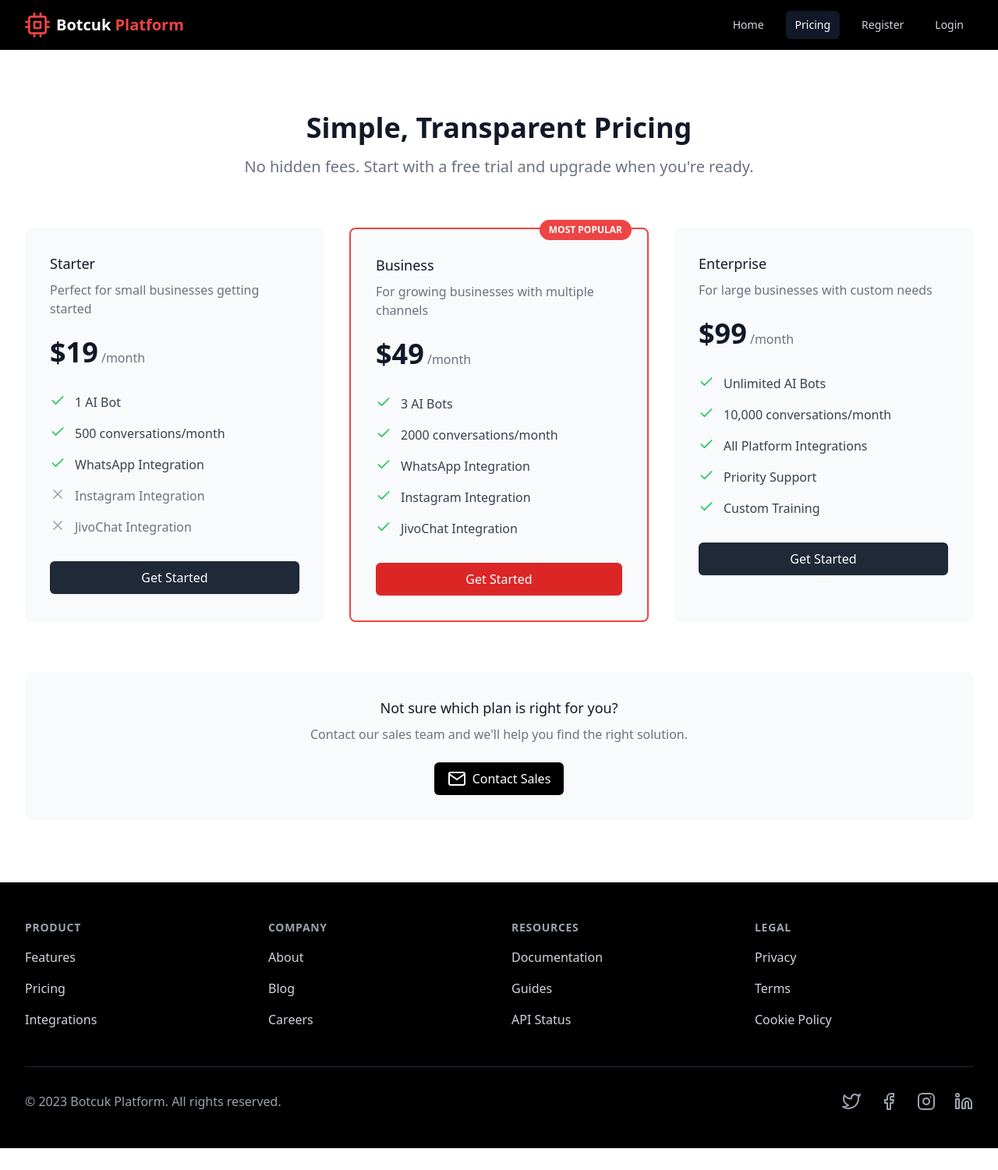
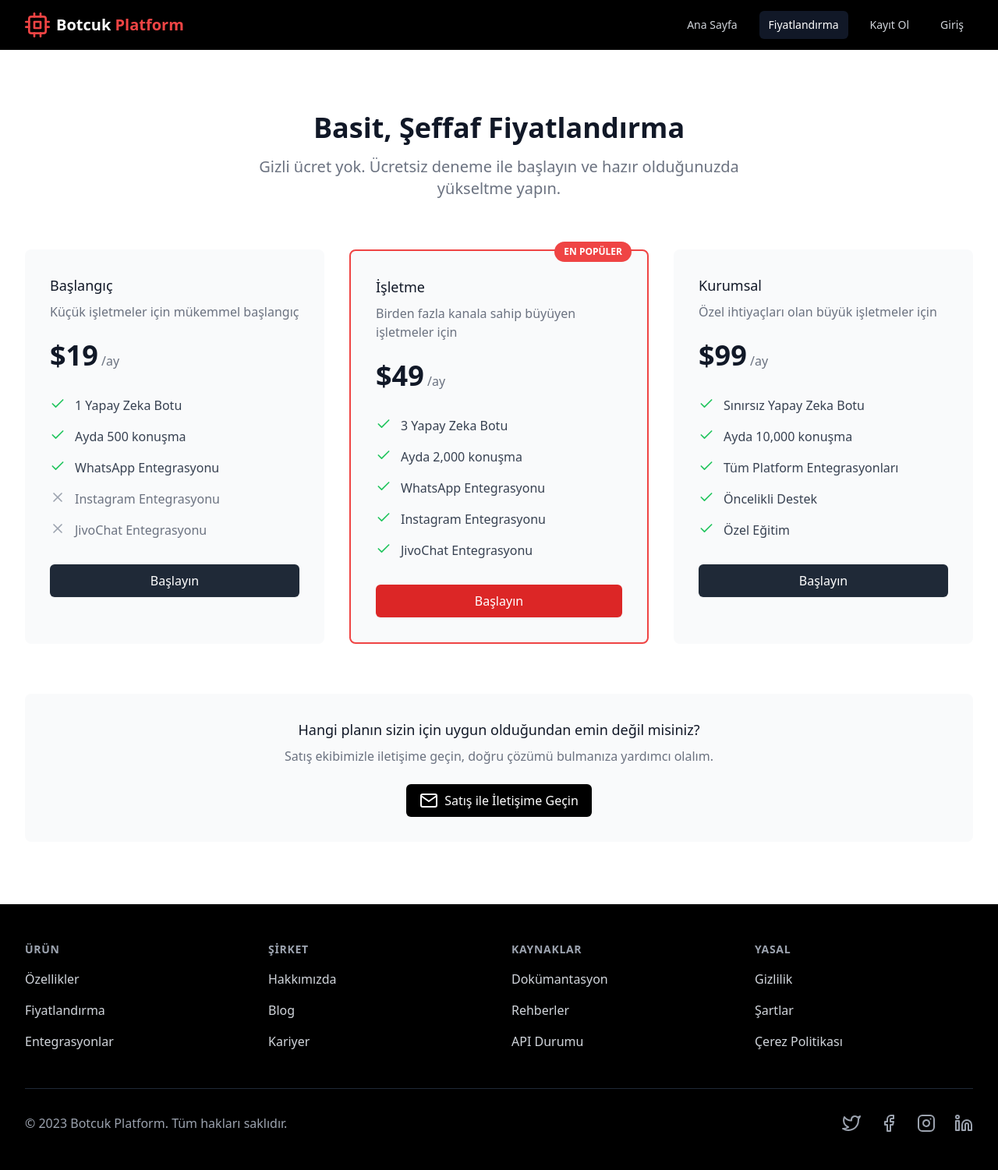
Before and after one commit to sikissavar-pixel/botcuk, a Flask app: page /pricing in a window 1280 px wide. Shown: the whole page at 78% size. Before the commit the page ends 1473 px from the top, so only its background shows below. Run offline with Flask 3, Linux system fonts and the light colour scheme; some libraries are stand-ins or nearby versions.

Commit message:
Make the entire website and its content available in Turkish
Update HTML language attributes, page titles, navigation links, headings, and body text to Turkish across multiple templates, including index, login, pricing, and register pages.

Replit-Commit-Author: Agent
Replit-Commit-Session-Id: 54fe6a02-0296-4675-95f7-befa3d5059c6
Replit-Commit-Checkpoint-Type: intermediate_checkpoint
Replit-Commit-Screenshot-Url: https://storage.googleapis.com/screenshot-production-us-central1/76404261-00aa-4382-b7c3-d7e39bb57922/54fe6a02-0296-4675-95f7-befa3d5059c6/1ac1E8t

```diff
--- a/templates/pricing.html
+++ b/templates/pricing.html
@@ -1,9 +1,9 @@
 <!DOCTYPE html>
-<html lang="en">
+<html lang="tr">
 <head>
     <meta charset="UTF-8">
     <meta name="viewport" content="width=device-width, initial-scale=1.0">
-    <title>Pricing - Botcuk Platform</title>
+    <title>Fiyatlandırma - Botcuk Platform</title>
     <link rel="icon" type="image/x-icon" href="/static/favicon.ico">
     <script src="https://cdn.tailwindcss.com"></script>
     <link href="https://unpkg.com/aos@2.3.1/dist/aos.css" rel="stylesheet">
@@ -41,10 +41,10 @@
                 </div>
                 <div class="hidden md:block">
                     <div class="ml-10 flex items-baseline space-x-4">
-                        <a href="{{ url_for('index') }}" class="px-3 py-2 rounded-md text-sm font-medium text-gray-300 hover:text-white hover:bg-gray-700">Home</a>
-                        <a href="{{ url_for('pricing') }}" class="px-3 py-2 rounded-md text-sm font-medium bg-gray-900 text-white">Pricing</a>
-                        <a href="{{ url_for('register') }}" class="px-3 py-2 rounded-md text-sm font-medium text-gray-300 hover:text-white hover:bg-gray-700">Register</a>
-                        <a href="{{ url_for('login') }}" class="px-3 py-2 rounded-md text-sm font-medium text-gray-300 hover:text-white hover:bg-gray-700">Login</a>
+                        <a href="{{ url_for('index') }}" class="px-3 py-2 rounded-md text-sm font-medium text-gray-300 hover:text-white hover:bg-gray-700">Ana Sayfa</a>
+                        <a href="{{ url_for('pricing') }}" class="px-3 py-2 rounded-md text-sm font-medium bg-gray-900 text-white">Fiyatlandırma</a>
+                        <a href="{{ url_for('register') }}" class="px-3 py-2 rounded-md text-sm font-medium text-gray-300 hover:text-white hover:bg-gray-700">Kayıt Ol</a>
+                        <a href="{{ url_for('login') }}" class="px-3 py-2 rounded-md text-sm font-medium text-gray-300 hover:text-white hover:bg-gray-700">Giriş</a>
                     </div>
                 </div>
                 <div class="-mr-2 flex md:hidden">
@@ -61,142 +61,142 @@
         <div class="max-w-7xl mx-auto px-4 sm:px-6 lg:px-8">
             <div class="text-center mb-16">
                 <h2 class="text-3xl font-extrabold text-gray-900 sm:text-4xl" data-aos="fade-up">
-                    Simple, Transparent Pricing
+                    Basit, Şeffaf Fiyatlandırma
                 </h2>
                 <p class="mt-4 max-w-2xl text-xl text-gray-500 mx-auto" data-aos="fade-up" data-aos-delay="100">
-                    No hidden fees. Start with a free trial and upgrade when you're ready.
+                    Gizli ücret yok. Ücretsiz deneme ile başlayın ve hazır olduğunuzda yükseltme yapın.
                 </p>
             </div>
 
             <div class="grid grid-cols-1 gap-8 md:grid-cols-3">
                 <!-- Starter -->
                 <div class="pricing-card bg-gray-50 p-8 rounded-lg transition-all duration-300 relative" data-aos="fade-up" data-aos-delay="200">
-                    <h3 class="text-lg font-medium text-gray-900">Starter</h3>
+                    <h3 class="text-lg font-medium text-gray-900">Başlangıç</h3>
                     <p class="mt-2 text-base text-gray-500">
-                        Perfect for small businesses getting started
+                        Küçük işletmeler için mükemmel başlangıç
                     </p>
                     <div class="mt-6">
                         <span class="text-4xl font-extrabold text-gray-900">$19</span>
-                        <span class="text-base font-medium text-gray-500">/month</span>
+                        <span class="text-base font-medium text-gray-500">/ay</span>
                     </div>
                     <ul class="mt-8 space-y-4">
                         <li class="flex items-start">
                             <i data-feather="check" class="h-5 w-5 text-green-500"></i>
-                            <span class="ml-3 text-base text-gray-700">1 AI Bot</span>
+                            <span class="ml-3 text-base text-gray-700">1 Yapay Zeka Botu</span>
                         </li>
                         <li class="flex items-start">
                             <i data-feather="check" class="h-5 w-5 text-green-500"></i>
-                            <span class="ml-3 text-base text-gray-700">500 conversations/month</span>
+                            <span class="ml-3 text-base text-gray-700">Ayda 500 konuşma</span>
                         </li>
                         <li class="flex items-start">
                             <i data-feather="check" class="h-5 w-5 text-green-500"></i>
-                            <span class="ml-3 text-base text-gray-700">WhatsApp Integration</span>
+                            <span class="ml-3 text-base text-gray-700">WhatsApp Entegrasyonu</span>
                         </li>
                         <li class="flex items-start">
                             <i data-feather="x" class="h-5 w-5 text-gray-400"></i>
-                            <span class="ml-3 text-base text-gray-500">Instagram Integration</span>
+                            <span class="ml-3 text-base text-gray-500">Instagram Entegrasyonu</span>
                         </li>
                         <li class="flex items-start">
                             <i data-feather="x" class="h-5 w-5 text-gray-400"></i>
-                            <span class="ml-3 text-base text-gray-500">JivoChat Integration</span>
+                            <span class="ml-3 text-base text-gray-500">JivoChat Entegrasyonu</span>
                         </li>
                     </ul>
                     <div class="mt-8">
                         <a href="{{ url_for('register') }}" class="w-full flex items-center justify-center px-4 py-2 border border-transparent rounded-md shadow-sm text-base font-medium text-white bg-gray-800 hover:bg-gray-700">
-                            Get Started
+                            Başlayın
                         </a>
                     </div>
                 </div>
 
                 <!-- Business -->
                 <div class="pricing-card bg-gray-50 p-8 rounded-lg transition-all duration-300 relative border-2 border-red-500" data-aos="fade-up" data-aos-delay="300">
-                    <div class="popular-badge">MOST POPULAR</div>
-                    <h3 class="text-lg font-medium text-gray-900">Business</h3>
+                    <div class="popular-badge">EN POPÜLER</div>
+                    <h3 class="text-lg font-medium text-gray-900">İşletme</h3>
                     <p class="mt-2 text-base text-gray-500">
-                        For growing businesses with multiple channels
+                        Birden fazla kanala sahip büyüyen işletmeler için
                     </p>
                     <div class="mt-6">
                         <span class="text-4xl font-extrabold text-gray-900">$49</span>
-                        <span class="text-base font-medium text-gray-500">/month</span>
+                        <span class="text-base font-medium text-gray-500">/ay</span>
                     </div>
                     <ul class="mt-8 space-y-4">
                         <li class="flex items-start">
                             <i data-feather="check" class="h-5 w-5 text-green-500"></i>
-                            <span class="ml-3 text-base text-gray-700">3 AI Bots</span>
+                            <span class="ml-3 text-base text-gray-700">3 Yapay Zeka Botu</span>
                         </li>
                         <li class="flex items-start">
                             <i data-feather="check" class="h-5 w-5 text-green-500"></i>
-                            <span class="ml-3 text-base text-gray-700">2000 conversations/month</span>
+                            <span class="ml-3 text-base text-gray-700">Ayda 2,000 konuşma</span>
                         </li>
                         <li class="flex items-start">
                             <i data-feather="check" class="h-5 w-5 text-green-500"></i>
-                            <span class="ml-3 text-base text-gray-700">WhatsApp Integration</span>
+                            <span class="ml-3 text-base text-gray-700">WhatsApp Entegrasyonu</span>
                         </li>
                         <li class="flex items-start">
                             <i data-feather="check" class="h-5 w-5 text-green-500"></i>
-                            <span class="ml-3 text-base text-gray-700">Instagram Integration</span>
+                            <span class="ml-3 text-base text-gray-700">Instagram Entegrasyonu</span>
                         </li>
                         <li class="flex items-start">
                             <i data-feather="check" class="h-5 w-5 text-green-500"></i>
-                            <span class="ml-3 text-base text-gray-700">JivoChat Integration</span>
+                            <span class="ml-3 text-base text-gray-700">JivoChat Entegrasyonu</span>
                         </li>
                     </ul>
                     <div class="mt-8">
                         <a href="{{ url_for('register') }}" class="w-full flex items-center justify-center px-4 py-2 border border-transparent rounded-md shadow-sm text-base font-medium text-white bg-red-600 hover:bg-red-700">
-                            Get Started
+                            Başlayın
                         </a>
                     </div>
                 </div>
 
                 <!-- Enterprise -->
                 <div class="pricing-card bg-gray-50 p-8 rounded-lg transition-all duration-300 relative" data-aos="fade-up" data-aos-delay="400">
-                    <h3 class="text-lg font-medium text-gray-900">Enterprise</h3>
+                    <h3 class="text-lg font-medium text-gray-900">Kurumsal</h3>
                     <p class="mt-2 text-base text-gray-500">
-                        For large businesses with custom needs
+                        Özel ihtiyaçları olan büyük işletmeler için
                     </p>
                     <div class="mt-6">
                         <span class="text-4xl font-extrabold text-gray-900">$99</span>
-                        <span class="text-base font-medium text-gray-500">/month</span>
+                        <span class="text-base font-medium text-gray-500">/ay</span>
                     </div>
                     <ul class="mt-8 space-y-4">
                         <li class="flex items-start">
                             <i data-feather="check" class="h-5 w-5 text-green-500"></i>
-                            <span class="ml-3 text-base text-gray-700">Unlimited AI Bots</span>
+                            <span class="ml-3 text-base text-gray-700">Sınırsız Yapay Zeka Botu</span>
                         </li>
                         <li class="flex items-start">
                             <i data-feather="check" class="h-5 w-5 text-green-500"></i>
-                            <span class="ml-3 text-base text-gray-700">10,000 conversations/month</span>
+                            <span class="ml-3 text-base text-gray-700">Ayda 10,000 konuşma</span>
                         </li>
                         <li class="flex items-start">
                             <i data-feather="check" class="h-5 w-5 text-green-500"></i>
-                            <span class="ml-3 text-base text-gray-700">All Platform Integrations</span>
+                            <span class="ml-3 text-base text-gray-700">Tüm Platform Entegrasyonları</span>
                         </li>
                         <li class="flex items-start">
                             <i data-feather="check" class="h-5 w-5 text-green-500"></i>
-                            <span class="ml-3 text-base text-gray-700">Priority Support</span>
+                            <span class="ml-3 text-base text-gray-700">Öncelikli Destek</span>
                         </li>
                         <li class="flex items-start">
                             <i data-feather="check" class="h-5 w-5 text-green-500"></i>
-                            <span class="ml-3 text-base text-gray-700">Custom Training</span>
+                            <span class="ml-3 text-base text-gray-700">Özel Eğitim</span>
                         </li>
                     </ul>
                     <div class="mt-8">
                         <a href="{{ url_for('register') }}" class="w-full flex items-center justify-center px-4 py-2 border border-transparent rounded-md shadow-sm text-base font-medium text-white bg-gray-800 hover:bg-gray-700">
-                            Get Started
+                            Başlayın
                         </a>
                     </div>
                 </div>
             </div>
 
             <div class="mt-16 bg-gray-50 p-8 rounded-lg">
-                <h3 class="text-lg font-medium text-center text-gray-900">Not sure which plan is right for you?</h3>
+                <h3 class="text-lg font-medium text-center text-gray-900">Hangi planın sizin için uygun olduğundan emin değil misiniz?</h3>
                 <p class="mt-2 text-center text-base text-gray-500">
-                    Contact our sales team and we'll help you find the right solution.
+                    Satış ekibimizle iletişime geçin, doğru çözümü bulmanıza yardımcı olalım.
                 </p>
                 <div class="mt-6 text-center">
                     <a href="#" class="inline-flex items-center px-4 py-2 border border-transparent text-base font-medium rounded-md text-white bg-black hover:bg-gray-800">
                         <i data-feather="mail" class="mr-2"></i>
-                        Contact Sales
+                        Satış ile İletişime Geçin
                     </a>
                 </div>
             </div>
@@ -208,41 +208,41 @@
         <div class="max-w-7xl mx-auto py-12 px-4 sm:px-6 lg:px-8">
             <div class="grid grid-cols-2 md:grid-cols-4 gap-8">
                 <div>
-                    <h3 class="text-sm font-semibold text-gray-400 tracking-wider uppercase">Product</h3>
+                    <h3 class="text-sm font-semibold text-gray-400 tracking-wider uppercase">Ürün</h3>
                     <ul class="mt-4 space-y-4">
-                        <li><a href="#" class="text-base text-gray-300 hover:text-white">Features</a></li>
-                        <li><a href="{{ url_for('pricing') }}" class="text-base text-gray-300 hover:text-white">Pricing</a></li>
-                        <li><a href="#" class="text-base text-gray-300 hover:text-white">Integrations</a></li>
+                        <li><a href="#" class="text-base text-gray-300 hover:text-white">Özellikler</a></li>
+                        <li><a href="{{ url_for('pricing') }}" class="text-base text-gray-300 hover:text-white">Fiyatlandırma</a></li>
+                        <li><a href="#" class="text-base text-gray-300 hover:text-white">Entegrasyonlar</a></li>
                     </ul>
                 </div>
                 <div>
-                    <h3 class="text-sm font-semibold text-gray-400 tracking-wider uppercase">Company</h3>
+                    <h3 class="text-sm font-semibold text-gray-400 tracking-wider uppercase">Şirket</h3>
                     <ul class="mt-4 space-y-4">
-                        <li><a href="#" class="text-base text-gray-300 hover:text-white">About</a></li>
+                        <li><a href="#" class="text-base text-gray-300 hover:text-white">Hakkımızda</a></li>
                         <li><a href="#" class="text-base text-gray-300 hover:text-white">Blog</a></li>
-                        <li><a href="#" class="text-base text-gray-300 hover:text-white">Careers</a></li>
+                        <li><a href="#" class="text-base text-gray-300 hover:text-white">Kariyer</a></li>
                     </ul>
                 </div>
                 <div>
-                    <h3 class="text-sm font-semibold text-gray-400 tracking-wider uppercase">Resources</h3>
+                    <h3 class="text-sm font-semibold text-gray-400 tracking-wider uppercase">Kaynaklar</h3>
                     <ul class="mt-4 space-y-4">
-                        <li><a href="#" class="text-base text-gray-300 hover:text-white">Documentation</a></li>
-                        <li><a href="#" class="text-base text-gray-300 hover:text-white">Guides</a></li>
-                        <li><a href="#" class="text-base text-gray-300 hover:text-white">API Status</a></li>
+                        <li><a href="#" class="text-base text-gray-300 hover:text-white">Dokümantasyon</a></li>
+                        <li><a href="#" class="text-base text-gray-300 hover:text-white">Rehberler</a></li>
+                        <li><a href="#" class="text-base text-gray-300 hover:text-white">API Durumu</a></li>
                     </ul>
                 </div>
                 <div>
-                    <h3 class="text-sm font-semibold text-gray-400 tracking-wider uppercase">Legal</h3>
+                    <h3 class="text-sm font-semibold text-gray-400 tracking-wider uppercase">Yasal</h3>
                     <ul class="mt-4 space-y-4">
-                        <li><a href="#" class="text-base text-gray-300 hover:text-white">Privacy</a></li>
-                        <li><a href="#" class="text-base text-gray-300 hover:text-white">Terms</a></li>
-                        <li><a href="#" class="text-base text-gray-300 hover:text-white">Cookie Policy</a></li>
+                        <li><a href="#" class="text-base text-gray-300 hover:text-white">Gizlilik</a></li>
+                        <li><a href="#" class="text-base text-gray-300 hover:text-white">Şartlar</a></li>
+                        <li><a href="#" class="text-base text-gray-300 hover:text-white">Çerez Politikası</a></li>
                     </ul>
                 </div>
             </div>
             <div class="mt-12 border-t border-gray-800 pt-8 flex flex-col md:flex-row justify-between">
                 <p class="text-base text-gray-400">
-                    &copy; 2023 Botcuk Platform. All rights reserved.
+                    &copy; 2023 Botcuk Platform. Tüm hakları saklıdır.
                 </p>
                 <div class="mt-4 md:mt-0 flex space-x-6">
                     <a href="#" class="text-gray-400 hover:text-white">
```
Also changed, not shown: templates/index.html (+43 -43 lines), templates/login.html (+15 -15 lines), templates/register.html (+20 -20 lines), 1 other file.
